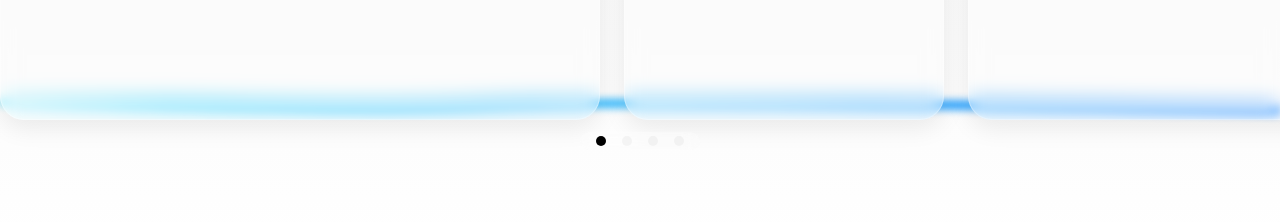
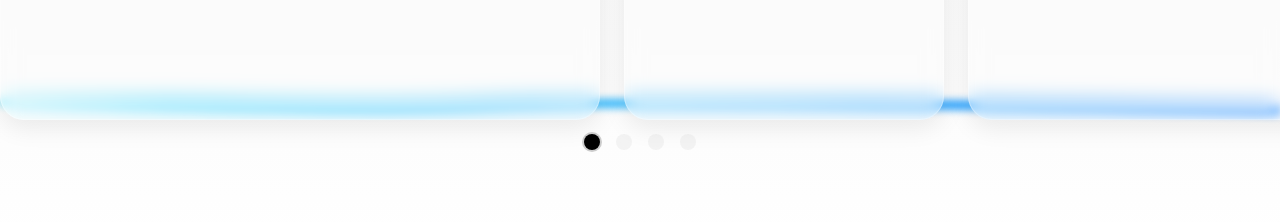
Before and after one commit to Ayraek/new-page-one-to-one, a React (Vite) app: page / in a window 1280 px wide. Shown: the part 1320-1542 px from the top of the page. Built offline with nearby package versions, Linux system fonts and the light colour scheme.

Commit message:
Adjust concept slider bullets

```diff
--- a/src/components/Concept/Concept.module.css
+++ b/src/components/Concept/Concept.module.css
@@ -109,10 +109,11 @@
 
 /* Swiper pagination bullets */
 .slider :global(.swiper-pagination-bullet) {
-  width: 10px;
-  height: 10px;
+  width: 16px;
+  height: 16px;
   margin: 0;
   background: #ccc;
+  border-radius: 50%;
 }
 
 /* Container for Swiper bullets */
@@ -125,15 +126,16 @@
   gap: 8px;
   width: fit-content;
   justify-content: center;
-  padding: 4px 12px;
-  background: rgba(255, 255, 255, 0.2);
-  border-radius: 12px;
-  backdrop-filter: blur(8px);
+  padding: 0;
+  background: transparent;
+  border-radius: 0;
+  backdrop-filter: none;
   z-index: 1;
 }
 
   .slider :global(.swiper-pagination-bullet-active) {
     background: #000;
+    box-shadow: 0 0 0 2px #ccc;
   }
 
   .neonLine {
```
